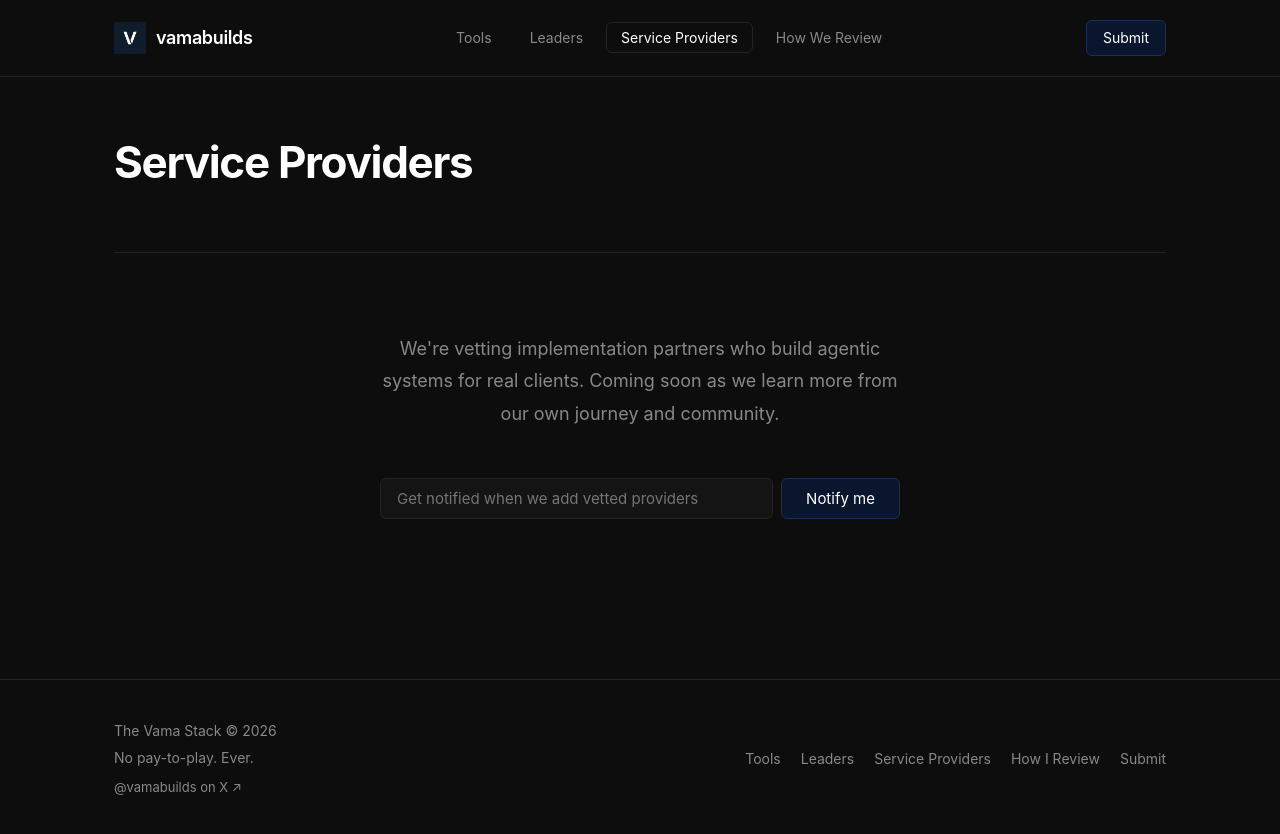
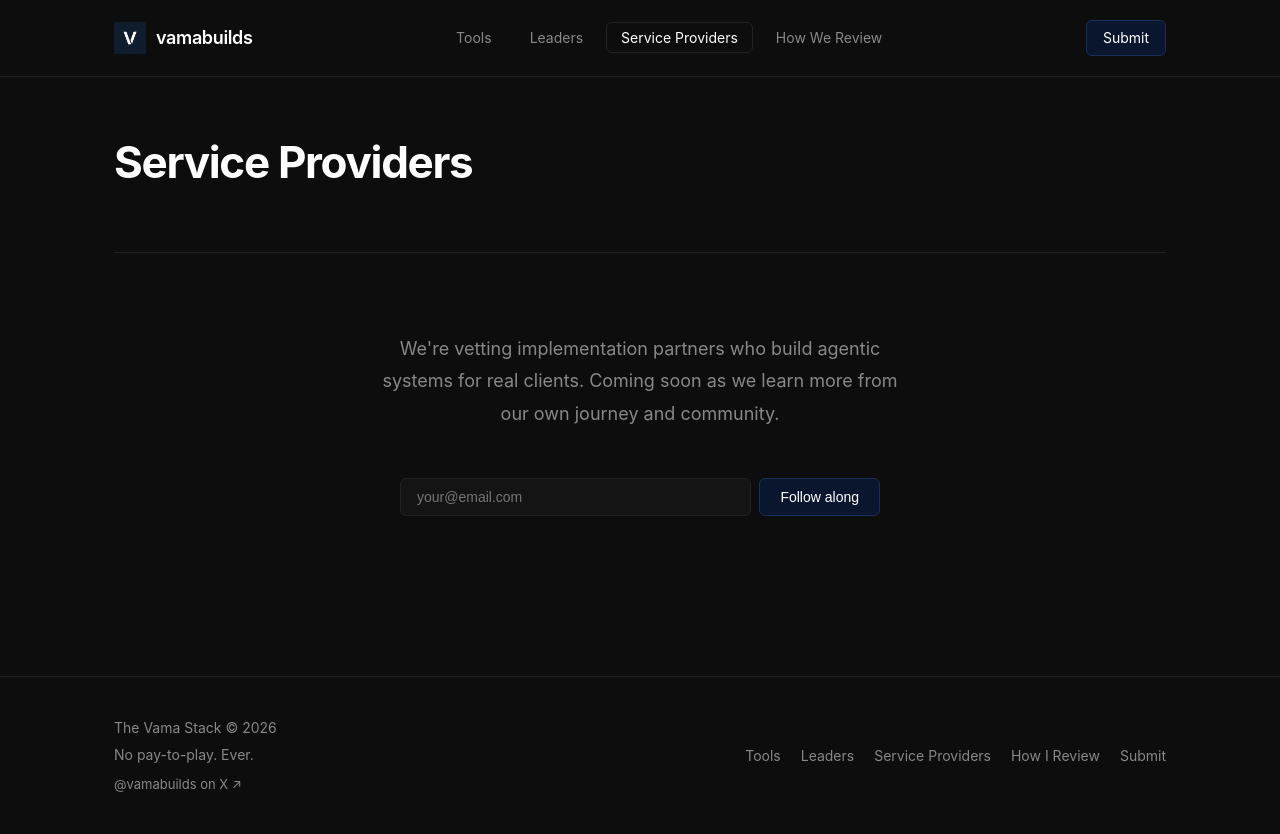
Before and after one commit to Vamabot/vamabuilds-site, a Next.js app: page /service-providers in a window 1280 px wide. Shown: the top 834 px of the page. Built offline with nearby package versions, Linux system fonts and the light colour scheme; no server answers.

Commit message:
Email capture: functional /api/subscribe route + Google Sheets ready

```diff
--- /dev/null
+++ b/app/api/subscribe/route.ts
@@ -0,0 +1,25 @@
+import { NextRequest, NextResponse } from 'next/server'
+
+const APPS_SCRIPT_URL = process.env.GOOGLE_APPS_SCRIPT_URL || ''
+
+export async function POST(req: NextRequest) {
+  try {
+    const { email } = await req.json()
+    if (!email || !email.includes('@')) {
+      return NextResponse.json({ error: 'Invalid email' }, { status: 400 })
+    }
+    if (!APPS_SCRIPT_URL) {
+      console.log('Subscribe:', email)
+      return NextResponse.json({ success: true })
+    }
+    const res = await fetch(APPS_SCRIPT_URL, {
+      method: 'POST',
+      headers: { 'Content-Type': 'application/json' },
+      body: JSON.stringify({ email }),
+    })
+    const data = await res.json()
+    return NextResponse.json(data)
+  } catch (err) {
+    return NextResponse.json({ error: 'Server error' }, { status: 500 })
+  }
+}
--- a/app/service-providers/page.tsx
+++ b/app/service-providers/page.tsx
@@ -41,7 +41,7 @@ export default function ServiceProvidersPage() {
         }}>
           {"We're vetting implementation partners who build agentic systems for real clients. Coming soon as we learn more from our own journey and community."}
         </p>
-        <EmailCapture placeholder="Get notified when we add vetted providers" />
+        <EmailCapture />
       </div>
     </div>
   )
--- a/components/EmailCapture.tsx
+++ b/components/EmailCapture.tsx
@@ -1,72 +1,84 @@
 'use client'
 import { useState } from 'react'
 
-interface EmailCaptureProps {
-  placeholder?: string
-}
+export default function EmailCapture() {
+  const [email, setEmail] = useState('')
+  const [status, setStatus] = useState<'idle' | 'loading' | 'success' | 'error'>('idle')
 
-export default function EmailCapture({ placeholder }: EmailCaptureProps) {
-  const [email, setEmail] = useState('')
-  const [submitted, setSubmitted] = useState(false)
-
-  function handleSubmit(e: React.FormEvent) {
+  async function handleSubmit(e: React.FormEvent) {
     e.preventDefault()
-    if (!email) return
-    // TODO: Wire to email service (ConvertKit, Beehiiv, etc.)
-    setSubmitted(true)
+    if (!email || !email.includes('@')) return
+    setStatus('loading')
+    try {
+      const res = await fetch('/api/subscribe', {
+        method: 'POST',
+        headers: { 'Content-Type': 'application/json' },
+        body: JSON.stringify({ email }),
+      })
+      const data = await res.json()
+      if (data.success || res.ok) {
+        setStatus('success')
+      } else {
+        setStatus('error')
+      }
+    } catch {
+      setStatus('error')
+    }
   }
 
-  if (submitted) {
+  if (status === 'success') {
     return (
-      <div style={{
-        padding: '16px 24px',
-        background: '#0d1a0d',
-        border: '1px solid #1a3a1a',
-        borderRadius: '6px',
-        color: '#6bcf6b',
-        fontSize: '15px',
-      }}>
-        You are on the list.
+      <div style={{ textAlign: 'center', padding: '16px 0' }}>
+        <p style={{ fontSize: '16px', color: 'var(--text-secondary)' }}>
+          You are in. I will send updates when something is worth seeing.
+        </p>
       </div>
     )
   }
 
   return (
-    <form onSubmit={handleSubmit} style={{ display: 'flex', gap: '8px', flexWrap: 'wrap', justifyContent: 'center' }}>
+    <form onSubmit={handleSubmit} style={{ display: 'flex', gap: '8px', maxWidth: '480px', margin: '0 auto', flexWrap: 'wrap' }}>
       <input
         type="email"
         value={email}
-        onChange={(e) => setEmail(e.target.value)}
-        placeholder={placeholder || 'you@example.com'}
+        onChange={e => setEmail(e.target.value)}
+        placeholder="your@email.com"
         required
+        disabled={status === 'loading'}
         style={{
-          flex: '1 1 240px',
+          flex: 1,
+          minWidth: '200px',
           padding: '10px 16px',
           background: 'var(--bg-surface)',
           border: '1px solid var(--border)',
           borderRadius: '6px',
-          color: 'var(--text)',
-          fontSize: '15px',
-          fontFamily: 'var(--font)',
+          fontSize: '14px',
+          color: 'var(--text-primary)',
           outline: 'none',
         }}
       />
       <button
         type="submit"
+        disabled={status === 'loading' || !email}
         style={{
-          padding: '10px 24px',
+          padding: '10px 20px',
           background: 'var(--bg-navy)',
           border: '1px solid #1a2e5a',
           borderRadius: '6px',
-          color: 'var(--text)',
-          fontSize: '15px',
-          fontFamily: 'var(--font)',
-          cursor: 'pointer',
+          fontSize: '14px',
+          fontWeight: '500',
+          cursor: status === 'loading' ? 'not-allowed' : 'pointer',
           whiteSpace: 'nowrap',
+          color: 'white',
         }}
       >
-        Notify me
+        {status === 'loading' ? 'Joining...' : 'Follow along'}
       </button>
+      {status === 'error' && (
+        <p style={{ fontSize: '13px', color: '#ef4444', marginTop: '8px', width: '100%' }}>
+          Something went wrong. Try again.
+        </p>
+      )}
     </form>
   )
 }
```
